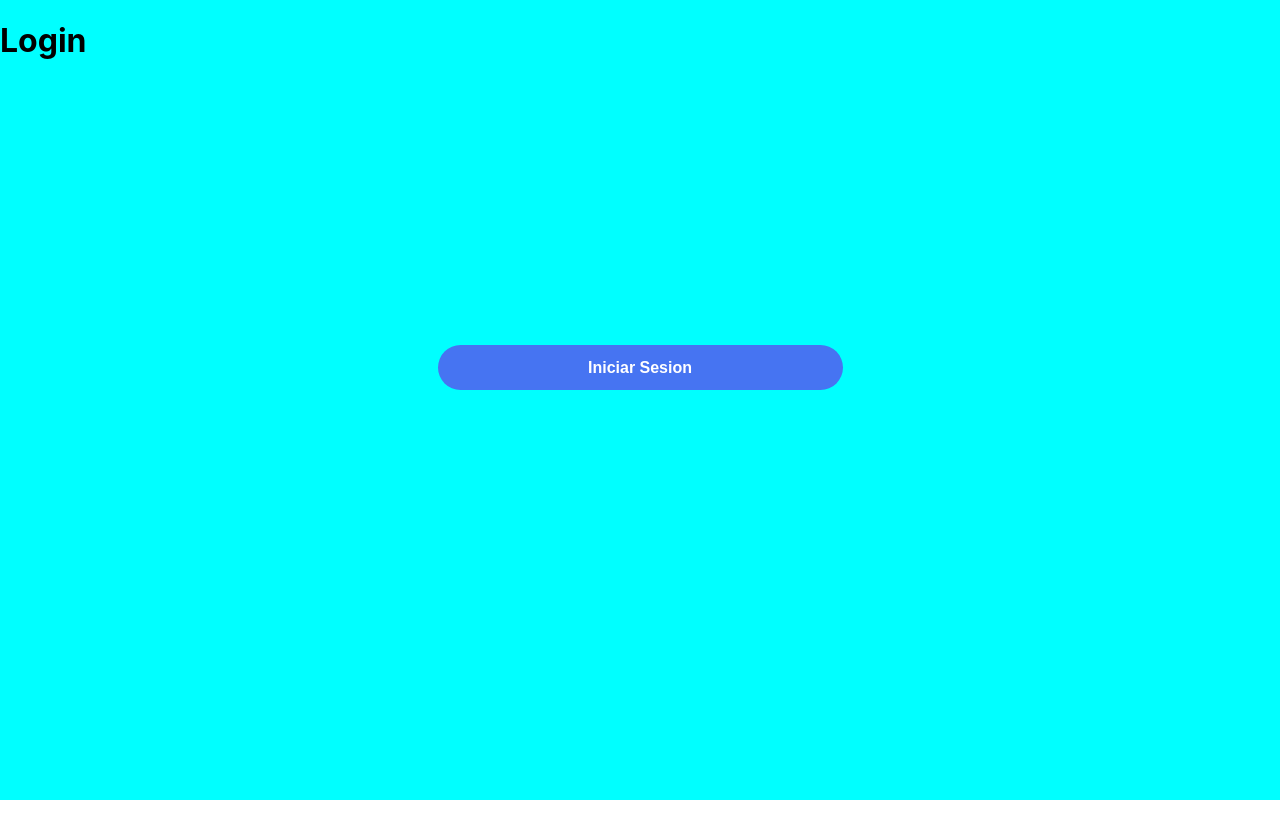
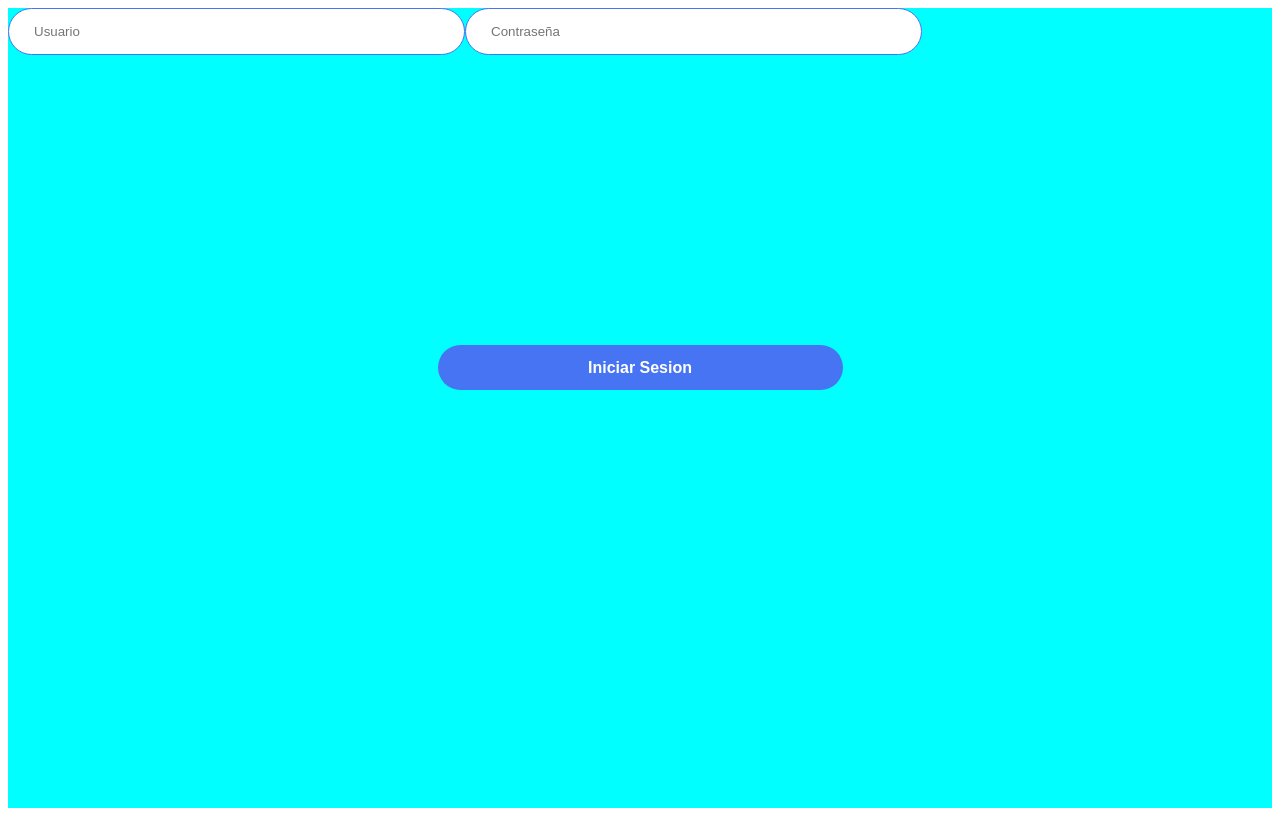
Before and after one commit to MaicolM11/entre-nubes-app, a React (Create React App) app: page / in a window 1280 px wide. Built offline with nearby package versions, Linux system fonts and the light colour scheme.

Commit message:
login connected

```diff
--- /dev/null
+++ b/src/components/input/Input.css
@@ -0,0 +1,16 @@
+/* Auto layout */
+.input {
+
+    display: flex;
+    flex-direction: row;
+    justify-content: center;
+    align-items: center;
+    padding: 0px 25px;
+
+    width: 405px;
+    height: 45px;
+
+    background: #FFFFFF;
+    border: 1px solid #4674F2;
+    border-radius: 25px;
+}
--- /dev/null
+++ b/src/components/input/Input.js
@@ -0,0 +1,15 @@
+import React from 'react';
+import "./Input.css";
+
+const Input = ({ type, name, placeholder, icon, onChange }) => {
+  return (
+    <input
+        className='input'
+        type={type}
+        name={name}
+        placeholder={placeholder}
+        onChange = {onChange}></input>
+  );
+};
+
+export default Input;
--- a/src/index.css
+++ /dev/null
@@ -1,13 +0,0 @@
-body {
-  margin: 0;
-  font-family: -apple-system, BlinkMacSystemFont, 'Segoe UI', 'Roboto', 'Oxygen',
-    'Ubuntu', 'Cantarell', 'Fira Sans', 'Droid Sans', 'Helvetica Neue',
-    sans-serif;
-  -webkit-font-smoothing: antialiased;
-  -moz-osx-font-smoothing: grayscale;
-}
-
-code {
-  font-family: source-code-pro, Menlo, Monaco, Consolas, 'Courier New',
-    monospace;
-}
--- a/src/index.js
+++ b/src/index.js
@@ -1,6 +1,5 @@
 import React from 'react';
 import ReactDOM from 'react-dom/client';
-import './index.css';
 import App from './App';
 
 const root = ReactDOM.createRoot(document.getElementById('root'));
--- /dev/null
+++ b/src/pages/login/Login.js
@@ -0,0 +1,56 @@
+import React from 'react';
+import { useState } from 'react';
+import "./Login.css"
+
+import LoginButton from '../../components/Button/Button';
+import Input from '../../components/input/Input';
+
+import { login } from '../../services/auth';
+
+const Login = () => {
+
+  const [user, setUser] = useState({
+    email: '',
+    password: ''
+  });
+
+  const sendData = () => {
+    login(user.email, user.password)
+      .then(async res => {
+        let data = await res.json();
+        if (res.ok) {
+          localStorage.setItem("token", data.token)
+        }
+        console.log(res.status); // 404 - 401 - 200
+      })
+  };
+
+  const onChangeData = (e) => {
+    const { name, value } = e.target;
+    setUser((inputs) => {
+      return {
+        ...inputs,
+        [name]: value,
+      };
+    });
+  };
+
+  return (
+    <div className="login">
+      <Input
+        type="text"
+        name="email"
+        placeholder="Usuario"
+        onChange={onChangeData} />
+      <Input
+        type="password"
+        name="password"
+        placeholder="Contraseña"
+        onChange={onChangeData} />
+
+      <LoginButton text="Iniciar Sesion" color="#4674F2" handleOnClick={sendData} />
+    </div>
+  );
+};
+
+export default Login;
--- a/src/pages/login/login.js
+++ /dev/null
@@ -1,19 +0,0 @@
-import React from 'react';
-import "./Login.css"
-import LoginButton from '../../components/Button/Button';
-
-const login = () => {
-
-  const handleTest = () => {
-    console.log("Ok");
-  };
-
-  return (
-    <div className="login">
-      <h1>Login</h1>
-      <LoginButton text="Iniciar Sesion" color="#4674F2" handleOnClick={handleTest}/>
-    </div>
-  );
-};
-
-export default login;
--- /dev/null
+++ b/src/services/auth.js
@@ -0,0 +1,11 @@
+export const login = (username, password) => {
+    const requestOptions = {
+        method: 'POST',
+        headers: { 'Content-Type': 'application/x-www-form-urlencoded' },
+        body: new URLSearchParams({
+            'email': username,
+            'password': password
+        })
+    };
+    return fetch('/auth/login', requestOptions);
+}
```
Also changed, not shown: src/pages/login/Login.css (renamed from src/pages/login/login.css), 2 other files (tests, documents, lock files or other folders).
